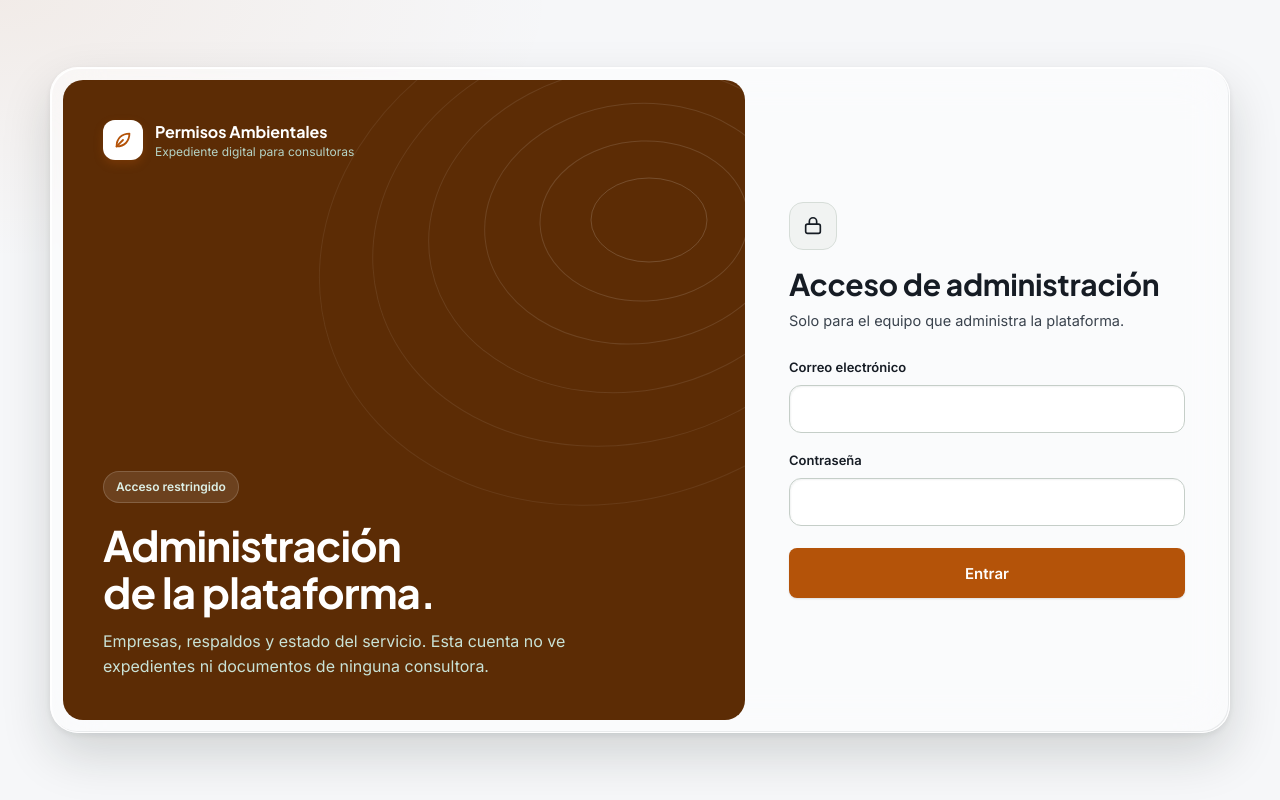
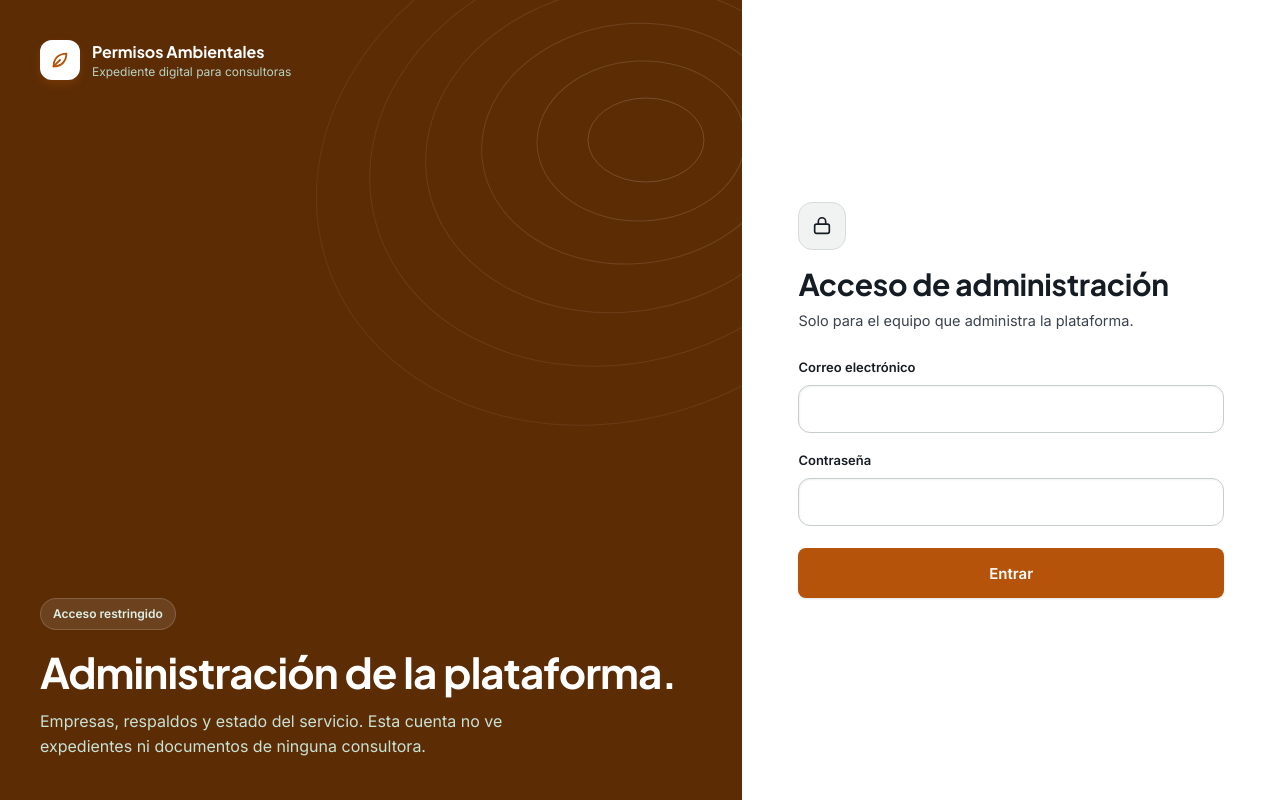
Before and after one commit to topicos127/Caso-8---Permisos-ambientales, a plain HTML site: page static/admin.html in a window 1280 px wide. Drawn offline with Linux system fonts and the light colour scheme.

Commit message:
Pantalla completa: sin marco, margen ni bisel en landing, acceso y administracion
El landing y las pantallas de acceso (login, registro, recuperar, admin) ocupan todo el display: se quitan
el margen, las esquinas redondeadas, el borde y el bisel de la tarjeta. En el acceso, el panel verde
ocupa el espacio y el formulario queda en una columna fija a la derecha; en celular se apilan.

Co-Authored-By: Claude Sonnet 5.5 <noreply@anthropic.com>

```diff
--- a/static/css/estilos.css
+++ b/static/css/estilos.css
@@ -2267,3 +2267,17 @@ html, body {
 .hero.con-foto .hero-centro .lead { color: rgba(255, 255, 255, 0.95); text-shadow: 0 1px 14px rgba(0, 0, 0, 0.5); }
 .hero.con-foto .hero-iconos li { color: #ffffff; text-shadow: 0 1px 10px rgba(0, 0, 0, 0.6); }
 .hero.con-foto .btn-ghost, .hero.con-foto .btn-borde { background: rgba(255, 255, 255, 0.94); }
+
+/* ---------- Pantalla completa: sin marco, margen ni bisel en ninguna ventana ---------- */
+.landing-wrap { margin: 0; border-radius: 0; border: 0; box-shadow: none; background: transparent; -webkit-backdrop-filter: none; backdrop-filter: none; }
+.doc-screen { padding: 0; align-items: stretch; justify-content: stretch; }
+.doc-sheet, .doc-sheet.split {
+  max-width: none; width: 100%; min-height: 100vh; border-radius: 0; border: 0; box-shadow: none;
+  padding: 0; gap: 0; background: transparent; -webkit-backdrop-filter: none; backdrop-filter: none;
+}
+.doc-sheet.split > .auth-aside { border-radius: 0; min-height: 100vh; }
+.doc-sheet.split { flex-wrap: nowrap; }
+.doc-sheet.split > .auth-aside { flex: 1 1 0; min-width: 0; }
+.doc-sheet.split .doc-body { flex: 0 0 min(560px, 42vw); max-width: none; margin: 0; padding: 40px 56px; background: var(--surface); justify-content: center; }
+@media (max-width: 900px) { .doc-sheet.split { flex-wrap: wrap; } .doc-sheet.split > .auth-aside { flex: 1 1 100%; min-height: 0; } .doc-sheet.split .doc-body { flex: 1 1 100%; padding: 32px 20px; } }
+.shell { border: 0; box-shadow: none; -webkit-backdrop-filter: none; backdrop-filter: none; }
```
